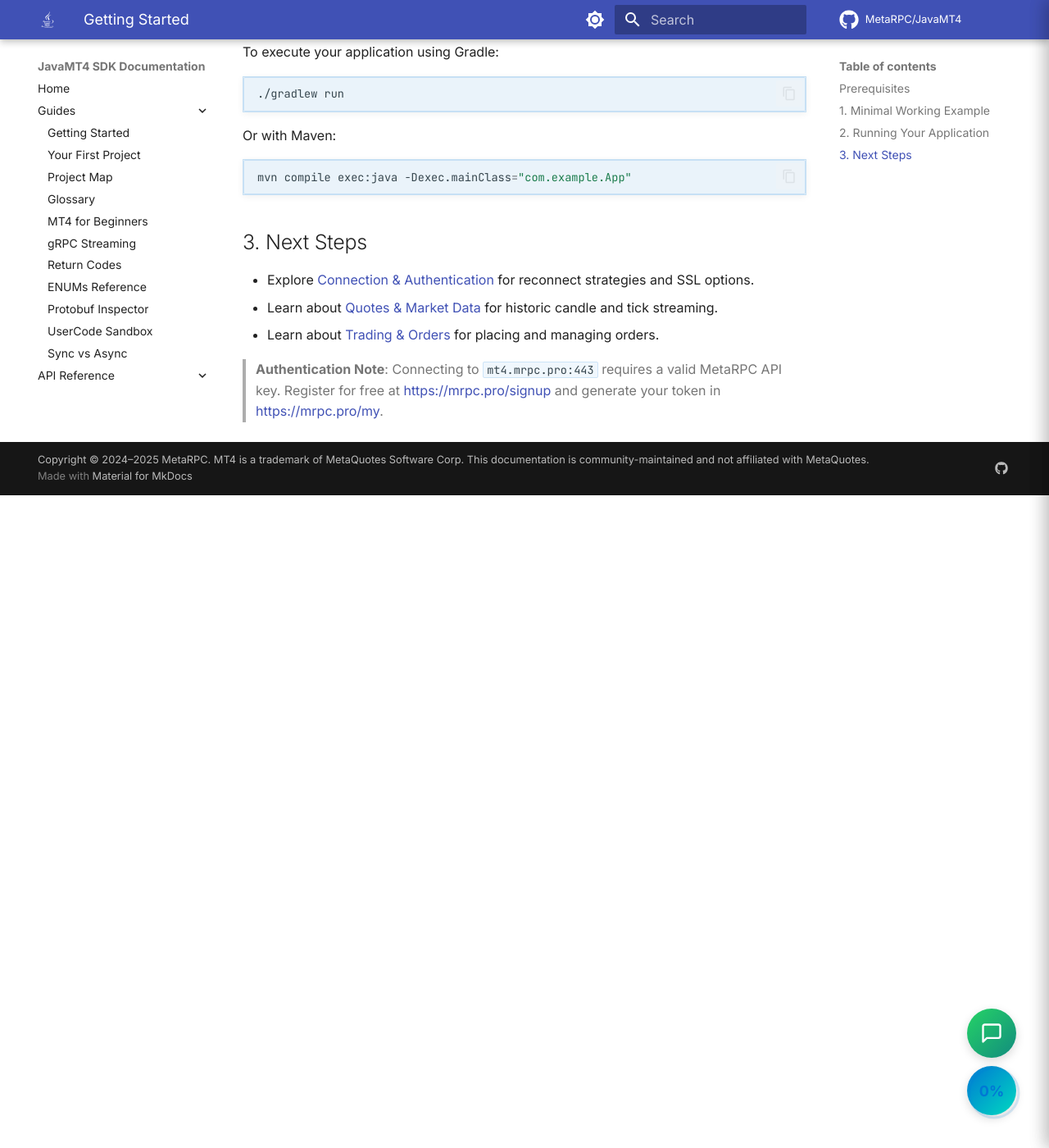
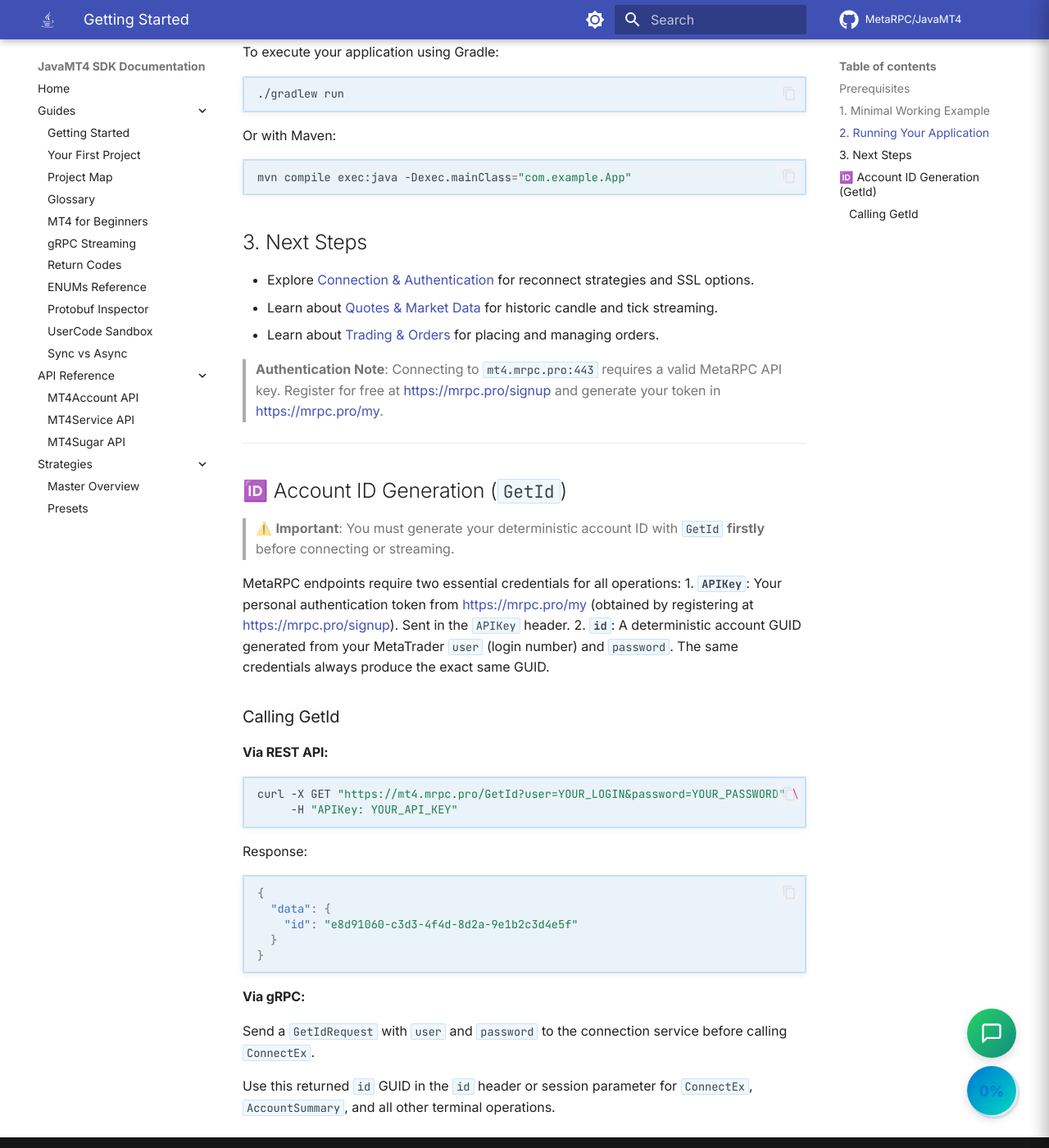
Before and after one commit to MetaRPC/JavaMT4, an MkDocs documentation site: the page built from docs/getting-started.md, in a window 1280 px wide and 1400 px high, scrolled down 1970 px. Shown: the whole window at 82% size. Built offline with MkDocs 1.6.1 and Material for MkDocs 9.7.7, drawn with Linux system fonts in a browser that asks for light colours; comment, search, counter and statistics services are not loaded.

Commit message:
docs: document deterministic account ID generation via GetId before connecting

````diff
--- a/docs/getting-started.md
+++ b/docs/getting-started.md
@@ -107,3 +107,37 @@
 
 
 > **Authentication Note**: Connecting to `mt4.mrpc.pro:443` requires a valid MetaRPC API key. Register for free at [https://mrpc.pro/signup](https://mrpc.pro/signup) and generate your token in [https://mrpc.pro/my](https://mrpc.pro/my).
+
+
+
+---
+
+## 🆔 Account ID Generation (`GetId`)
+
+> ⚠️ **Important**: You must generate your deterministic account ID with `GetId` **firstly** before connecting or streaming.
+
+MetaRPC endpoints require two essential credentials for all operations:
+1. **`APIKey`**: Your personal authentication token from [https://mrpc.pro/my](https://mrpc.pro/my) (obtained by registering at [https://mrpc.pro/signup](https://mrpc.pro/signup)). Sent in the `APIKey` header.
+2. **`id`**: A deterministic account GUID generated from your MetaTrader `user` (login number) and `password`. The same credentials always produce the exact same GUID.
+
+### Calling GetId
+
+#### Via REST API:
+```bash
+curl -X GET "https://mt4.mrpc.pro/GetId?user=YOUR_LOGIN&password=YOUR_PASSWORD" \
+     -H "APIKey: YOUR_API_KEY"
+```
+
+Response:
+```json
+{
+  "data": {
+    "id": "e8d91060-c3d3-4f4d-8d2a-9e1b2c3d4e5f"
+  }
+}
+```
+
+#### Via gRPC:
+Send a `GetIdRequest` with `user` and `password` to the connection service before calling `ConnectEx`.
+
+Use this returned `id` GUID in the `id` header or session parameter for `ConnectEx`, `AccountSummary`, and all other terminal operations.
````
Also changed, not shown: README.md (+26 -0 lines), docs/All_Guides/GETTING_STARTED.md (+33 -0 lines), docs/All_Guides/Your_First_Project.md (+19 -3 lines), docs/connection.md (+16 -1 lines), docs/index.md (+3 -0 lines).
